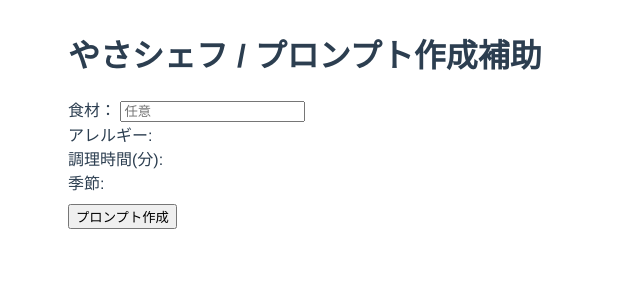
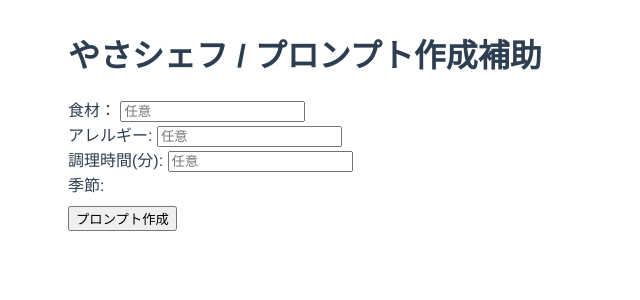
Before and after one commit to marunaka-food-corp/yasa-chef-prompt, a Vue app: page / in a window 1280 px wide. Shown: the top 300 px of the page, without its empty margins (0-640 px from the left). Built offline with nearby package versions, Linux system fonts and the light colour scheme.

Commit message:
Update App.vue

```diff
--- a/src/App.vue
+++ b/src/App.vue
@@ -8,9 +8,11 @@
       </div>
       <div>
         <label for="allergies">アレルギー:&nbsp;</label>
+        <input v-model="item.allergies" id="allergies" placeholder="任意" />
       </div>
       <div>
         <label for="cookTime">調理時間(分):&nbsp;</label>
+        <input type="number" v-model.number="item.cookTime" id="cookTime" placeholder="任意" />
       </div>
       <div>
         <label for="season">季節:&nbsp;</label>
@@ -33,6 +35,8 @@ export default {
     return {
       item: {
         ingredients: '',
+        allergies: '',
+        cookTime: null,
       },
       generatedPrompt: ''
     }
```
